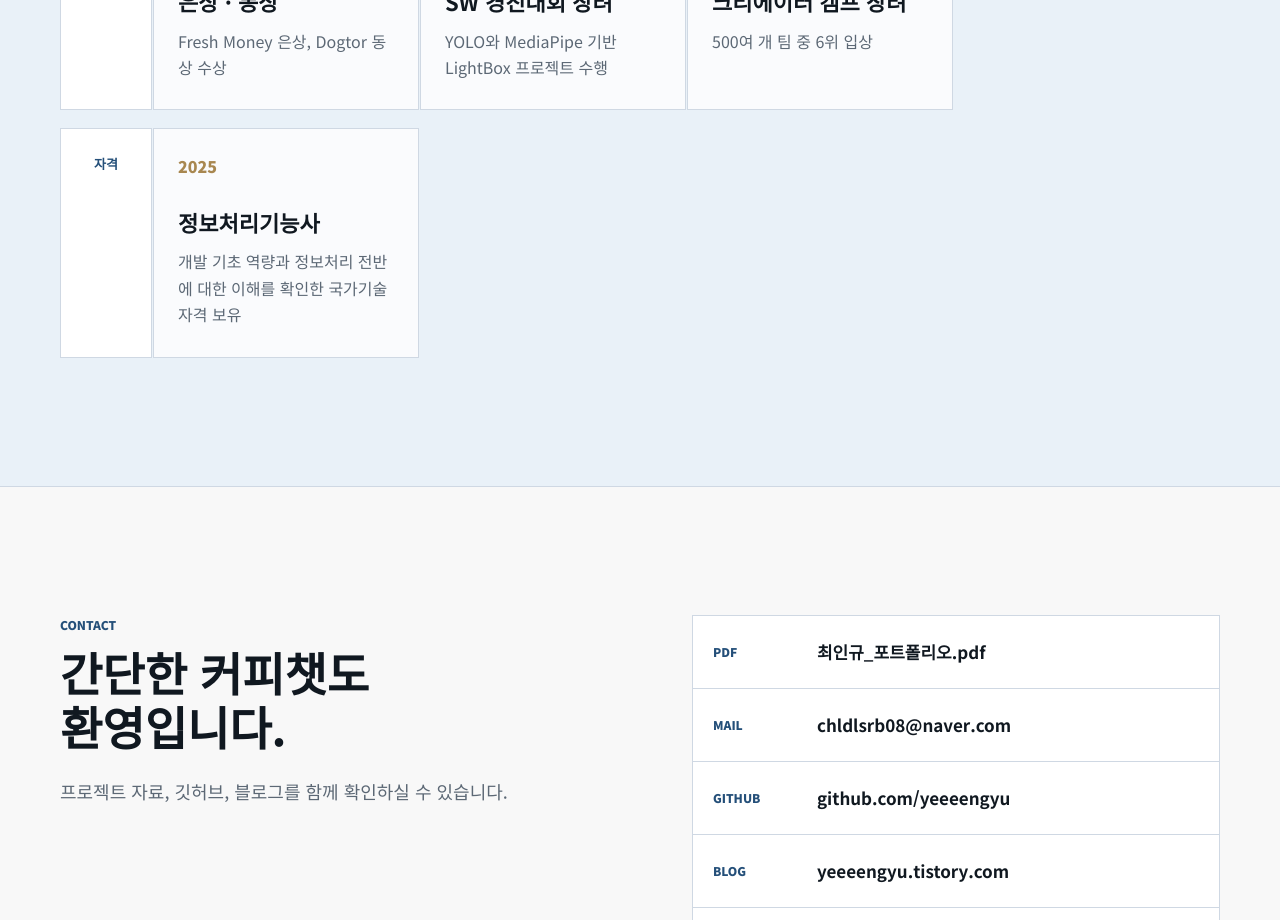
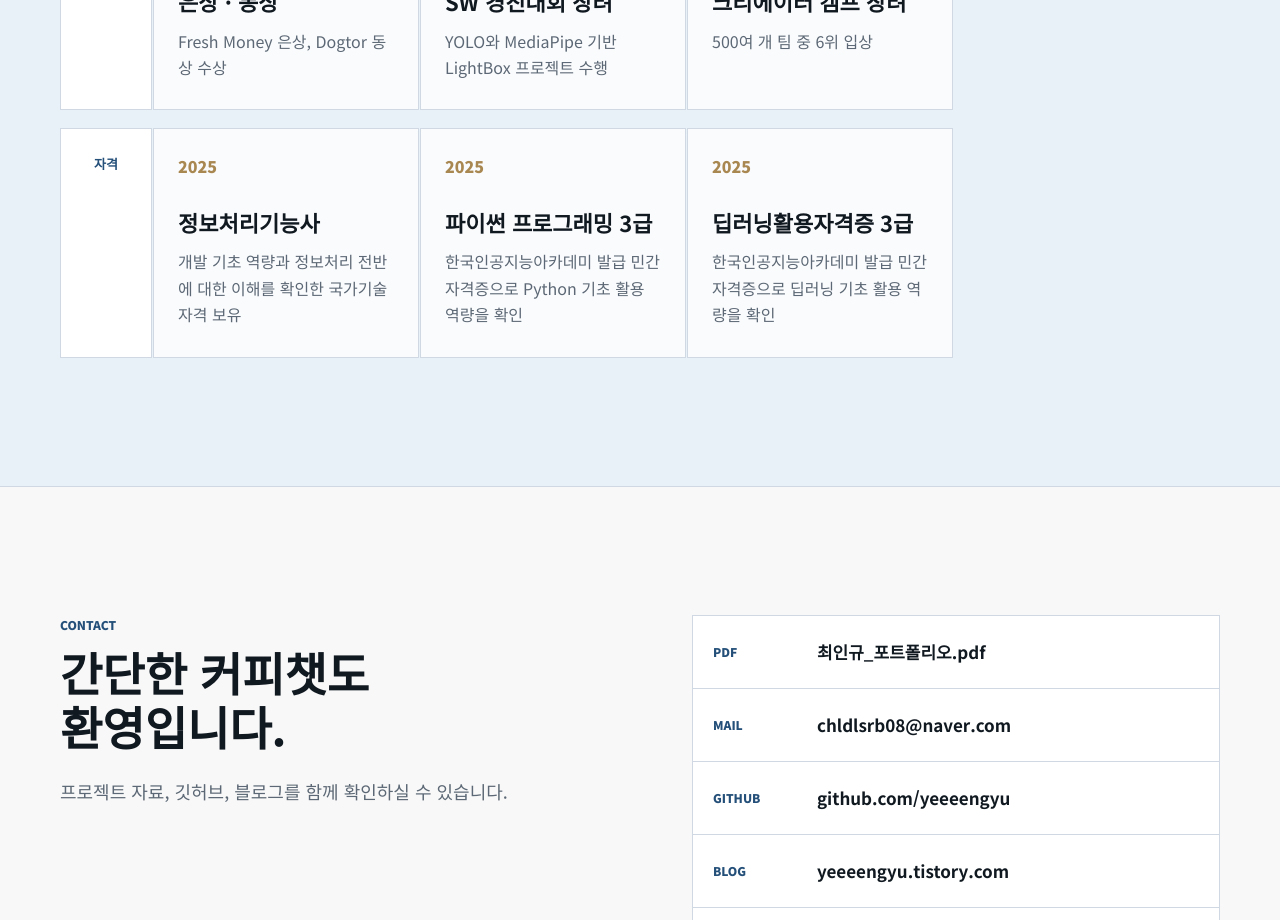
Before and after one commit to yeeeengyu/ingyuChoi_portfolio, a Next.js app: page / in a window 1280 px wide. Shown: the part 4700-5620 px from the top of the page. Built offline with nearby package versions, Linux system fonts and the light colour scheme; no server answers.

Commit message:
Add private certifications

```diff
--- a/app/page.jsx
+++ b/app/page.jsx
@@ -89,7 +89,9 @@ const awards = [
   ['활동', '2026', '실리콘밸리 견학', '현지 기술 기업과 개발 문화를 직접 살펴보며 서비스 기획과 실행 방식의 차이를 경험'],
   ['활동', '2026', '퀀텀아이 인턴십', '현업 환경에서 개발 업무 흐름과 협업 방식, 결과물 관리 과정을 경험'],
   ['활동', '2024', 'Apple Foundation Program @ POSTECH', '3기 과정에서 제품 기획, 사용자 관점의 문제 정의, 팀 기반 프로토타이핑을 수행'],
-  ['자격', '2025', '정보처리기능사', '개발 기초 역량과 정보처리 전반에 대한 이해를 확인한 국가기술자격 보유']
+  ['자격', '2025', '정보처리기능사', '개발 기초 역량과 정보처리 전반에 대한 이해를 확인한 국가기술자격 보유'],
+  ['자격', '2025', '파이썬 프로그래밍 3급', '한국인공지능아카데미 발급 민간자격증으로 Python 기초 활용 역량을 확인'],
+  ['자격', '2025', '딥러닝활용자격증 3급', '한국인공지능아카데미 발급 민간자격증으로 딥러닝 기초 활용 역량을 확인']
 ];
 
 const awardCategories = ['활동', '수상', '자격'];
```
